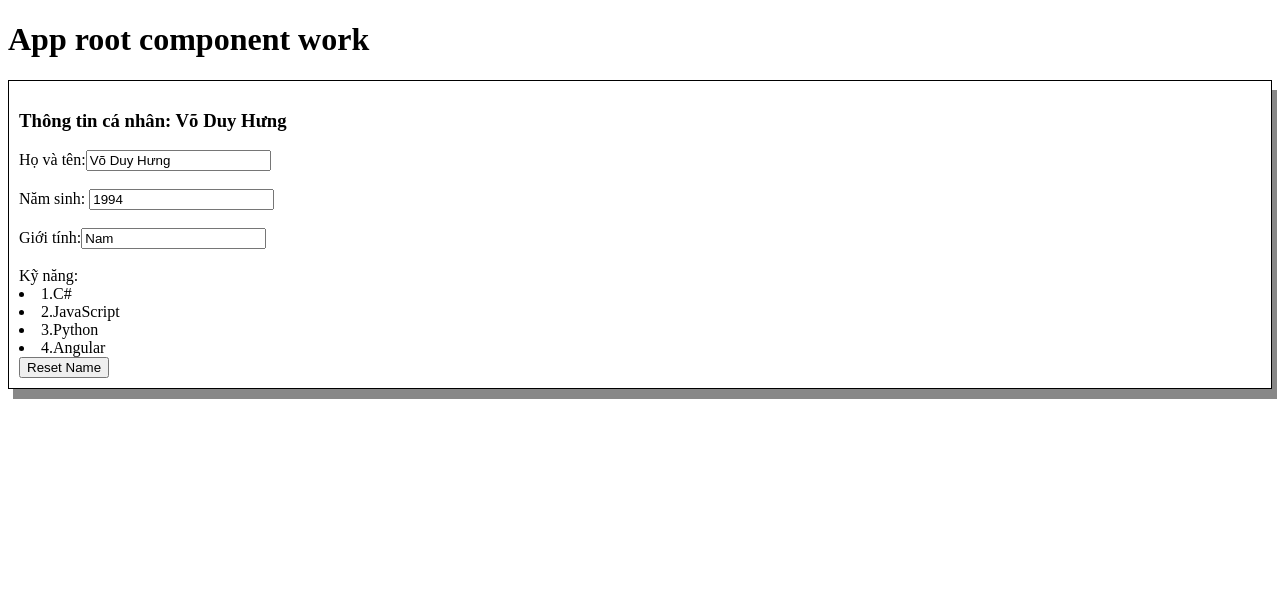
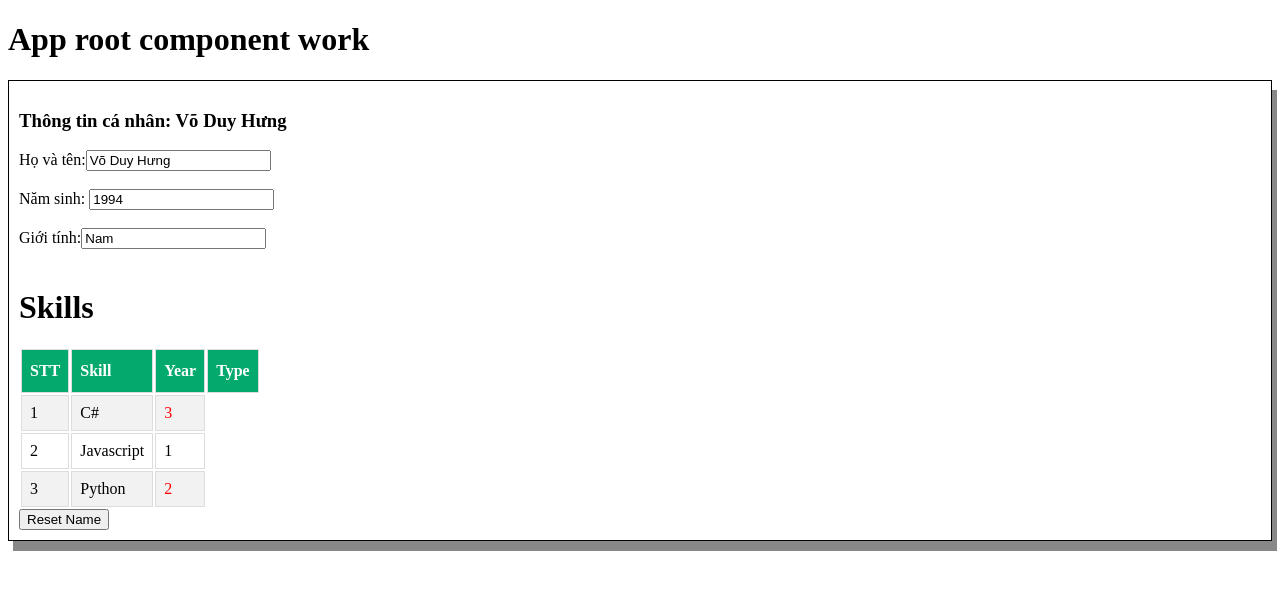
Before and after one commit to hungvdtvh/MyAppAngular, an Angular app: page / in a window 1280 px wide. Shown: the top 590 px of the page. Built offline with nearby package versions, Linux system fonts and the light colour scheme.

Commit message:
ng-for-object

```diff
--- a/src/app/home/home.component.html
+++ b/src/app/home/home.component.html
@@ -12,9 +12,27 @@
   <br />
   <label>Giới tính:</label>
   <input type="text" value="Nam" /><br /><br />
-  <label>Kỹ năng: </label>
+  <!--<label>Kỹ năng: </label>
   <div *ngFor="let skill of skills; let i = index">
     <li>{{ i + 1 }}.{{ skill }}</li>
-  </div>
+  </div> -->
+  <h1>Skills</h1>
+  <table class="customers">
+    <tr>
+      <th>STT</th>
+      <th>Skill</th>
+      <th>Year</th>
+      <th>Type</th>
+    </tr>
+    <tr *ngFor="let skill of skills; let i = index">
+      <td>{{ i + 1 }}</td>
+      <td>{{ skill.skill }}</td>
+      <td [ngClass]="{ year: skill.year > 1 }">{{ skill.year }}</td>
+      <td *ngIf="skill.type === 'Giỏi'; then good; else bad"></td>
+      <ng-template #good>Giỏi</ng-template>
+      <ng-template #bad></ng-template>
+    </tr>
+  </table>
+  <div></div>
   <button (click)="resetName()">Reset Name</button>
 </div>
--- a/src/app/home/home.component.scss
+++ b/src/app/home/home.component.scss
@@ -3,3 +3,33 @@
   padding: 10px;
   box-shadow: 5px 10px #888888;
 }
+#customers {
+  font-family: Arial, Helvetica, sans-serif;
+  border-collapse: collapse;
+  width: 100%;
+}
+
+.customers td,
+.customers th {
+  border: 1px solid #ddd;
+  padding: 8px;
+}
+
+.customers tr:nth-child(even) {
+  background-color: #f2f2f2;
+}
+
+.customers tr:hover {
+  background-color: #ddd;
+}
+
+.customers th {
+  padding-top: 12px;
+  padding-bottom: 12px;
+  text-align: left;
+  background-color: #04aa6d;
+  color: white;
+}
+.year {
+  color: red;
+}
--- a/src/app/home/home.component.ts
+++ b/src/app/home/home.component.ts
@@ -12,7 +12,10 @@ export class HomeComponent implements OnInit {
   constructor() { }
 
   ngOnInit(): void {
-    this.skills.push("C#","JavaScript","Python","Angular");
+    this.skills.push(
+      {skill: "C#", year: 3, type: "Good"},
+      {skill: "Javascript", year: 1, type: "Good"},
+      {skill: "Python", year: 2, type: "Bad"});
     console.log(this.skills);
     }
   public resetName(): void{
```
